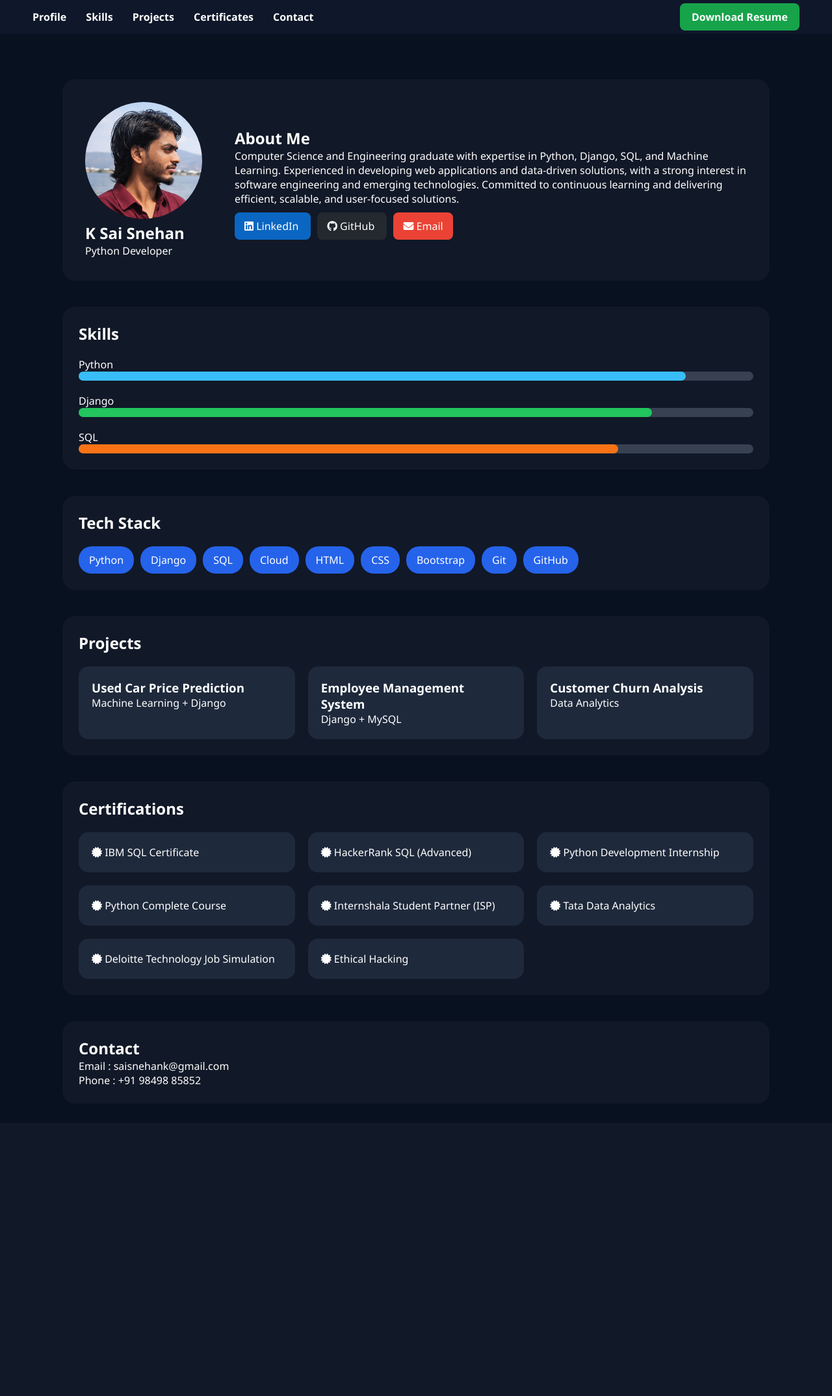
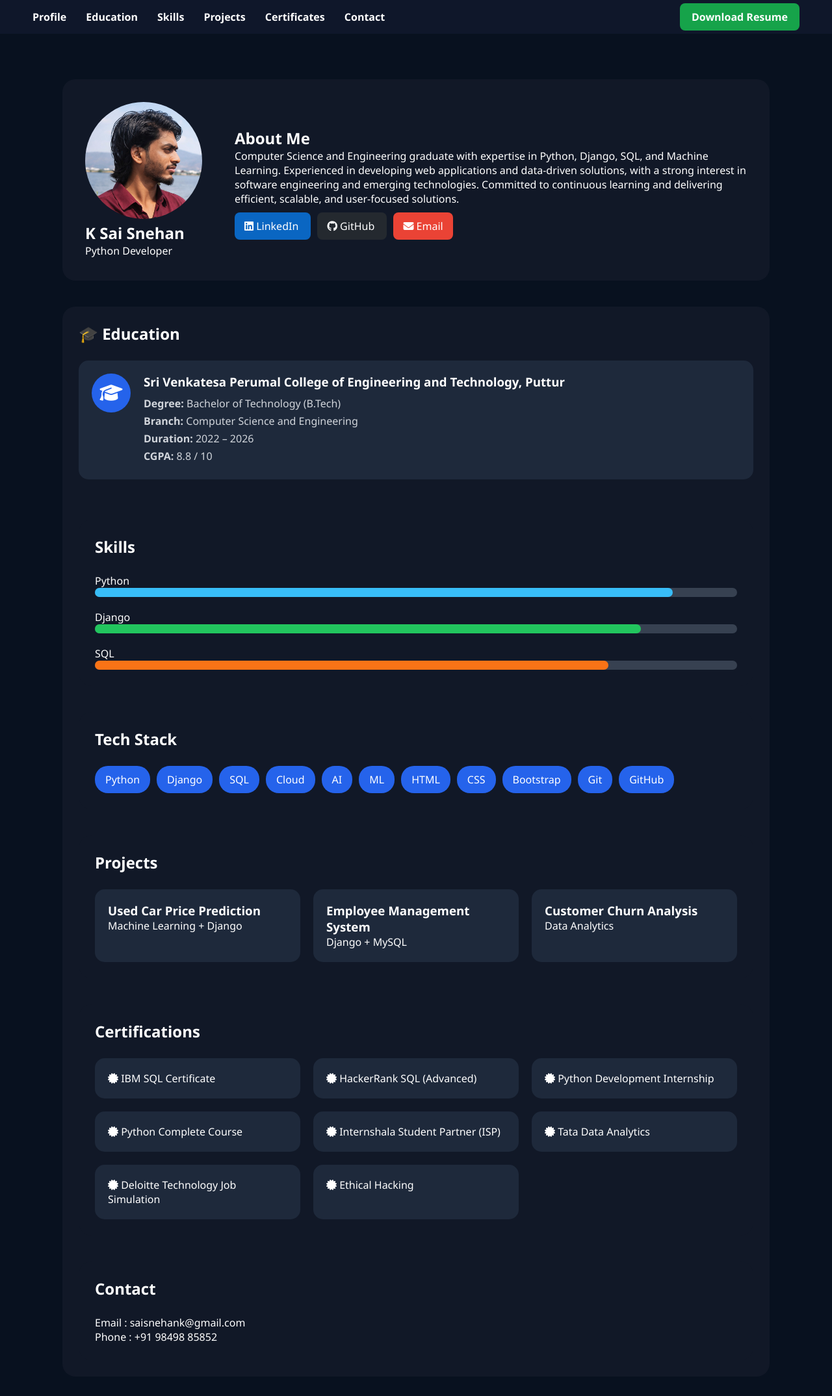
Before and after one commit to Saisnehan/Personal-portfolio, a Django app: page / in a window 1280 px wide. Shown: the whole page at 65% size. Before the commit the page ends 1670 px from the top, so only its background shows below. Run offline with Django 4.2, Linux system fonts and the light colour scheme.

Commit message:
Updated portfolio website with education, projects, certifications, and resume download

```diff
--- a/main/Templates/home.html
+++ b/main/Templates/home.html
@@ -22,6 +22,7 @@
 
 <div class="nav-left">
     <a href="#profile">Profile</a>
+    <a href="#education">Education</a>
     <a href="#skills">Skills</a>
     <a href="#projects">Projects</a>
     <a href="#certifications">Certificates</a>
@@ -88,6 +89,46 @@
 
 </section>
 
+
+
+
+<section id="education" class="education">
+
+    <h2>🎓 Education</h2>
+
+    <div class="education-card">
+
+        <div class="education-icon">
+            <i class="fas fa-graduation-cap"></i>
+        </div>
+
+        <div class="education-content">
+
+            <h3>Sri Venkatesa Perumal College of Engineering and Technology, Puttur</h3>
+
+            <p>
+                <strong>Degree:</strong> Bachelor of Technology (B.Tech)
+            </p>
+
+            <p>
+                <strong>Branch:</strong> Computer Science and Engineering
+            </p>
+
+            <p>
+                <strong>Duration:</strong> 2022 – 2026
+            </p>
+
+            <p>
+                <strong>CGPA:</strong> 8.8 / 10
+            </p>
+
+        </div>
+
+    </div>
+
+    <br>
+
+
 <section id="skills" class="skills">
 
     <h2>Skills</h2>
@@ -125,6 +166,8 @@
         <span>Django</span>
         <span>SQL</span>
         <span>Cloud</span>
+        <span>AI</span>
+        <span>ML</span>
 
         <span>HTML</span>
         <span>CSS</span>
--- a/main/static/css/style.css
+++ b/main/static/css/style.css
@@ -221,3 +221,75 @@
     object-fit:contain;
     margin:20px 0;
 }
+.education{
+
+    background:#111827;
+
+    padding:25px;
+
+    border-radius:20px;
+
+    margin-top:40px;
+}
+
+.education h2{
+
+    margin-bottom:25px;
+}
+
+.education-card{
+
+    display:flex;
+
+    align-items:flex-start;
+
+    gap:20px;
+
+    background:#1e293b;
+
+    padding:20px;
+
+    border-radius:15px;
+
+    transition:.3s;
+}
+
+.education-card:hover{
+
+    transform:translateY(-5px);
+
+    box-shadow:0 0 15px rgba(59,130,246,.25);
+}
+
+.education-icon{
+
+    width:60px;
+
+    height:60px;
+
+    border-radius:50%;
+
+    background:#2563eb;
+
+    display:flex;
+
+    align-items:center;
+
+    justify-content:center;
+
+    font-size:28px;
+
+    color:white;
+}
+
+.education-content h3{
+
+    margin-bottom:10px;
+}
+
+.education-content p{
+
+    margin:5px 0;
+
+    color:#d1d5db;
+}
```
Also changed, not shown: main/static/js/main.js (added, +128 -0 lines).
